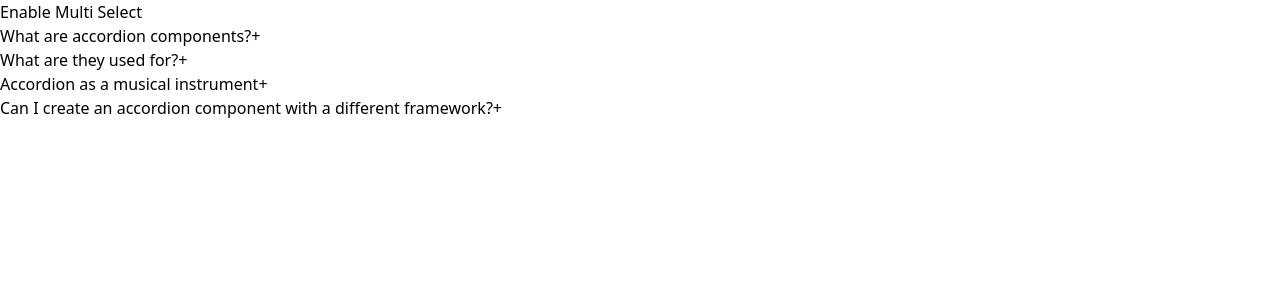
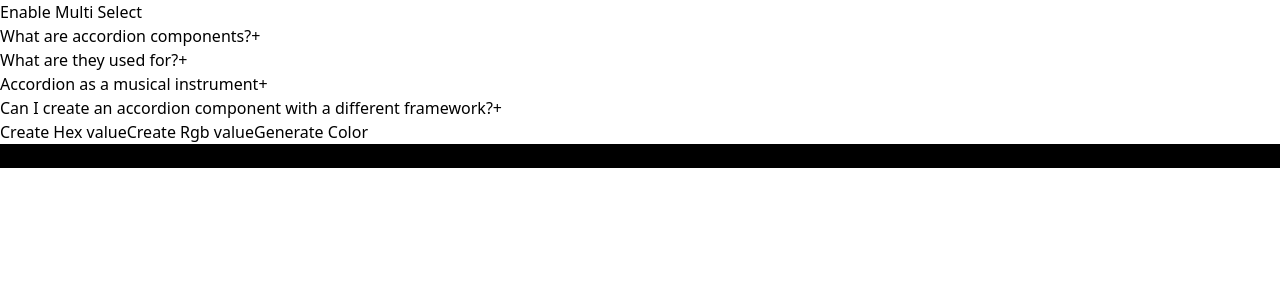
Before and after one commit to Raxit-Singh/react, a React (Vite) app: page / in a window 1280 px wide. Shown: the top 300 px of the page. Built offline with nearby package versions, Linux system fonts and the light colour scheme.

Commit message:
Randomcolor complete

```diff
--- a/src/App.jsx
+++ b/src/App.jsx
@@ -1,5 +1,6 @@
 
 import Accordion from './components/accordion'
+import RandomColor from './components/randomcolor'
 
 function App() {
 
@@ -7,6 +8,7 @@ function App() {
   return (
     <div>
       <Accordion/>
+      <RandomColor/>
     </div>
 
   )
--- a/src/components/randomcolor/index.jsx
+++ b/src/components/randomcolor/index.jsx
@@ -4,21 +4,39 @@ const RandomColor = () => {
     const [typeOfColor, setTypeOfColor] = useState("hex")
     const [color, setColor] = useState("#000000")
 
-    function handleHexColor(){
-
+    function randomColorUtility(length){
+      return Math.floor(Math.random()*length)
     }
 
+    function handleHexColor(){
+      const hex = [0,1,2,3,4,5,6,7,8,9,"A","B","C","D","E","F"]
+      let hexColor = "#"
+
+      for(let i =0; i<6; i++){
+        hexColor += hex[randomColorUtility(hex.length)]
+      }
+      setColor(hexColor)
+    }
+
+
     function handleRgbColor(){
+      const r = randomColorUtility(256)
+      const g = randomColorUtility(256)
+      const b = randomColorUtility(256)
 
+      setColor(`rgb(${r},${g},${b})`)
     }
   return (
-    <div style={{width: "100vw",
-        height: "100vh",
-        background: color
-    }}>
-        <button onClick={setTypeOfColor("hex")}>Show hex value</button>
-        <button onClick={setTypeOfColor("rgb")}>Show Rgb value</button>
-        <button onClick={typeOfColor === "hex" ? ()=> handleHexColor : ()=> handleRgbColor}>Generate Color</button>
+    <div
+    >
+      <div className='items-center flex justify-center gap-5 bg-black text-white'>
+        <button className='bg-slate-500 rounded-xl p-2' onClick={()=>setTypeOfColor("hex")}>Create Hex value</button>
+        <button className='bg-slate-500 rounded-xl p-2' onClick={()=>setTypeOfColor("rgb")}>Create Rgb value</button>
+        <button className='bg-slate-500 rounded-xl p-2' onClick={typeOfColor === "hex" ? handleHexColor : handleRgbColor}>Generate Color</button>
+    </div>
+    <div className='h-[700px] text-white flex justify-center items-center' style={{background: color}}>
+      {color}
+    </div>
     </div>
   )
 }
```
